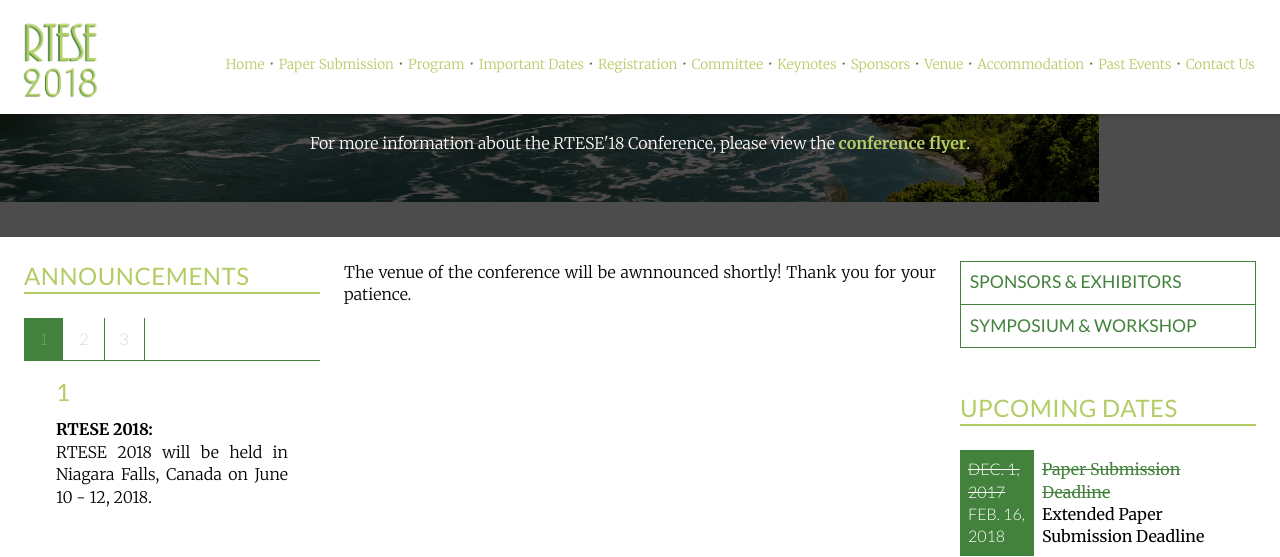
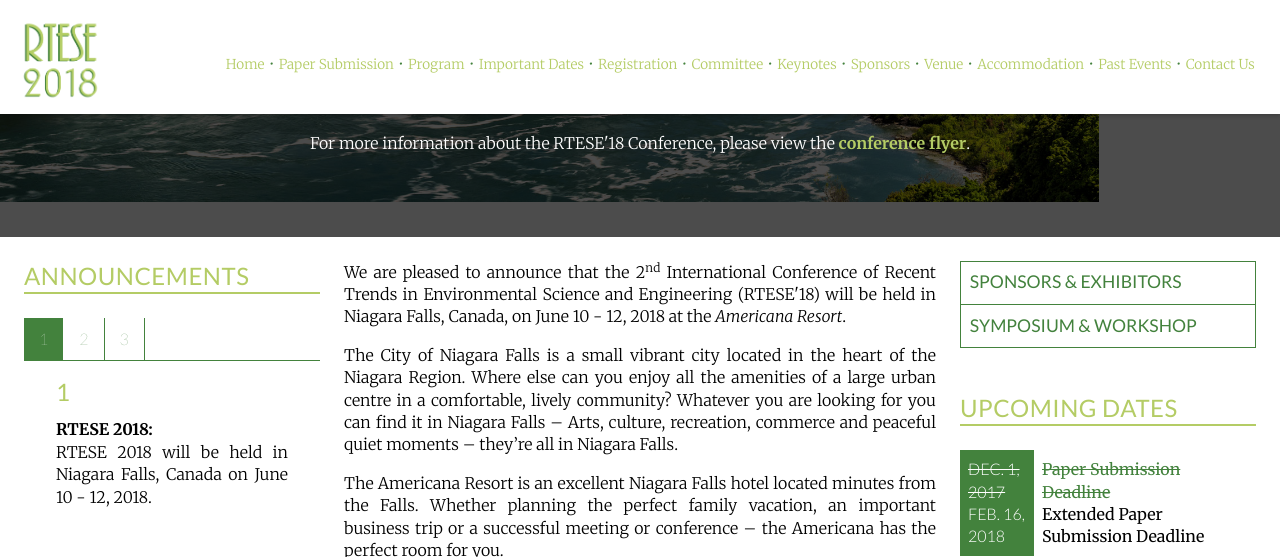
Before and after one commit to intaset/RTESE, a Jekyll site: the page built from venue.html, in a window 1280 px wide and 1400 px high, scrolled down 305 px. Shown: the top 557 px of the window. Built offline with Jekyll 4.4.1, drawn with Linux system fonts in a browser that asks for light colours; nearby versions of some CDN libraries; Markdown is read by kramdown in place of the engine named in the settings; comment, search, counter and statistics services are not loaded; some of the changed text lies outside the part shown; grey boxes are pictures that could not be loaded.

Commit message:
added venue

```diff
--- a/venue.html
+++ b/venue.html
@@ -7,27 +7,33 @@ keyword: environment conference, biofuels conference, desalination conference, w
 
 <div class="unit unit-s-1 unit-m-1-4-1 unit-l-1-4-1">
   <div class="unit-spacer content">
-    <p class="body">The venue of the conference will be awnnounced shortly! Thank you for your patience.</p>
-<!-- <p class="body">The International Conference of Recent Trends in Environmental Science and Engineering (RTESE'18) will be held at Ryerson University on August 23-25, 2018. Ryerson University, located in the heart of Niagara Falls, Ontario, prides itself on being Canada's leader in innovation. </p>
+    <!-- <p class="body">The venue of the conference will be awnnounced shortly! Thank you for your patience.</p> -->
 
-<p class="body">The George Vari Engineering and Computing Centre will play host to RTESE'18. Located in the heart of Downtown Niagara Falls, the George Vari Engineering and Computing Centre is home to Ryerson Univeristy's Electrical Engineering, Civil Engineering, Computer Engineering, Biomedical Engineering, Computer Science, Mathematics and Aerospace.</p>
-<p class="body">You may find a map of Ryerson University at:<br>
+    <p class="body">We are pleased to announce that the 2<sup>nd</sup> International Conference of Recent Trends in Environmental Science and Engineering (RTESE'18) will be held in Niagara Falls, Canada, on June 10 - 12, 2018 at the <i>Americana Resort</i>.</p>
 
-	<center><a href="http://www.ryerson.ca/maps/images/campus_map.pdf" target="_blank"><img src="../img/Ryerson.png" class="flex-sponsor"></a></center>
+  <p class="body">The City of Niagara Falls is a small vibrant city located in the heart of the Niagara Region.  Where else can you enjoy all the amenities of a large urban centre in a comfortable, lively community? Whatever you are looking for you can find it in Niagara Falls – Arts, culture, recreation, commerce and peaceful quiet moments – they’re all in Niagara Falls.</p>
 
-   <p class="body">And a map of the location (245 Church Street, Niagara Falls, Ontario) at:<br>
-  <center><a href="http://goo.gl/maps/op3WS" class="body-link">http://goo.gl/maps/op3WS</a></center></p>
+  <p class="body">The Americana Resort is an excellent Niagara Falls hotel located minutes from the Falls. Whether planning the perfect family vacation, an important business trip or a successful meeting or conference – the Americana has the perfect room for you.</p>
 
-<p class="body">Niagara Falls is the largest city in the province of Ontario, the largest city in Canada and the fifth largest in North America. It is situated on the northwestern shore of Lake Ontario, in Southern Ontario. The city name is derived from the Mohawk phrase of "tkaronto" which means "where there are trees standing in the water". This city, which hosts the theatre and performing arts scene, exquisite cuisine and restaurants, breathtaking skylines and architectures and elegant shopping districts, is constantly named "the world's most livable city" according to the Economist Intelligence Unit and the Mercer Quality of Living Survey. Niagara Falls is Canada's commercial capital, as it is home to the Niagara Falls Stock Exchange and Canada's five largest banks. </p>
+  <center><a href="https://www.americananiagara.com/" target="_blank" class="body-link"><img src="../img/americana_logo.png" class="flex-sponsor"></a></center>
 
-<p class="body">The conference will be taking place at Ryerson University. To view a map of the Ryerson University Campus, please follow the link below:</br>
-<center><a href="https://maps.google.com/maps?q=Ryerson+University,+Niagara Falls,+Ontario,+Canada&hl=en&sll=43.657677,-79.379131&sspn=0.010479,0.022724&oq=Ryerson&hq=Ryerson+University,+Niagara Falls,+Ontario,+Canada&t=m&z=16" class="body-link" target="_blank">Ryerson University</a></center></p>
+  <p class="body">The Americana Resort is an excellent conference hotel with quick highway access from either direction coming from Toronto, Ontario or from Buffalo, USA. Getting there is easy!</p>
 
-<p class="body">For more information about Ryerson University, please follow the link below:</br>
-<center><a href="http://www.ryerson.ca/about/" target="_blank" class="body-link"> http://www.ryerson.ca/about/  </a></center></p>
+  <p class="body"><strong>Travelling by Plane:</strong><br>
+  The following are the 4 major airports close by and its estimated travel time by vehicle to Americana:<br>
+  &bull; <strong>Niagara District Airport</strong>, Niagara on-the-Lake – 0 hr 15 mins<br>
+  &bull; <strong>Buffalo Niagara International Airport</strong> – 0 hr 39 mins<br>
+  &bull; <strong>John C. Munro Hamilton International Airport</strong> – 0 hr 54 mins<br>
+  &bull; <strong>Toronto Pearson International Airport</strong> – 1 hr 08 mins</p>
 
-<p class="body">To find out more about the Niagara Falls, please visit the link below:</br>
-<center><a href="http://www.Niagara Falls.ca/" target="_blank" class="body-link">http://www.Niagara Falls.ca/</a></center></p> -->
+  <p class="body"><strong>Travelling by Train:</strong><br>
+  <a  target="_blank" class="body-link" href="http://www.viarail.ca/en">VIA Rail</a> – Niagara Falls Station to Americana – 0 hr 13 mins</p>
+
+  <p class="body"><strong>Travelling by Bus/Vehicle:</strong><br>
+  Toronto City Proper – 1 hr 28 mins</p>
+
+  <p class="body">For more information on Americana Resort, please visit: <a  target="_blank" class="body-link" href="https://www.americananiagara.com">www.americananiagara.com</a></p>
+  <p class="body">For more information on Niagara Falls, please visit <a  target="_blank" class="body-link" href="http://www.niagarafallstourism.com">www.niagarafallstourism.com</a>, the city’s tourist portal.</p>
 
   </div>
   </div>
```
Also changed, not shown: 1 other file.
